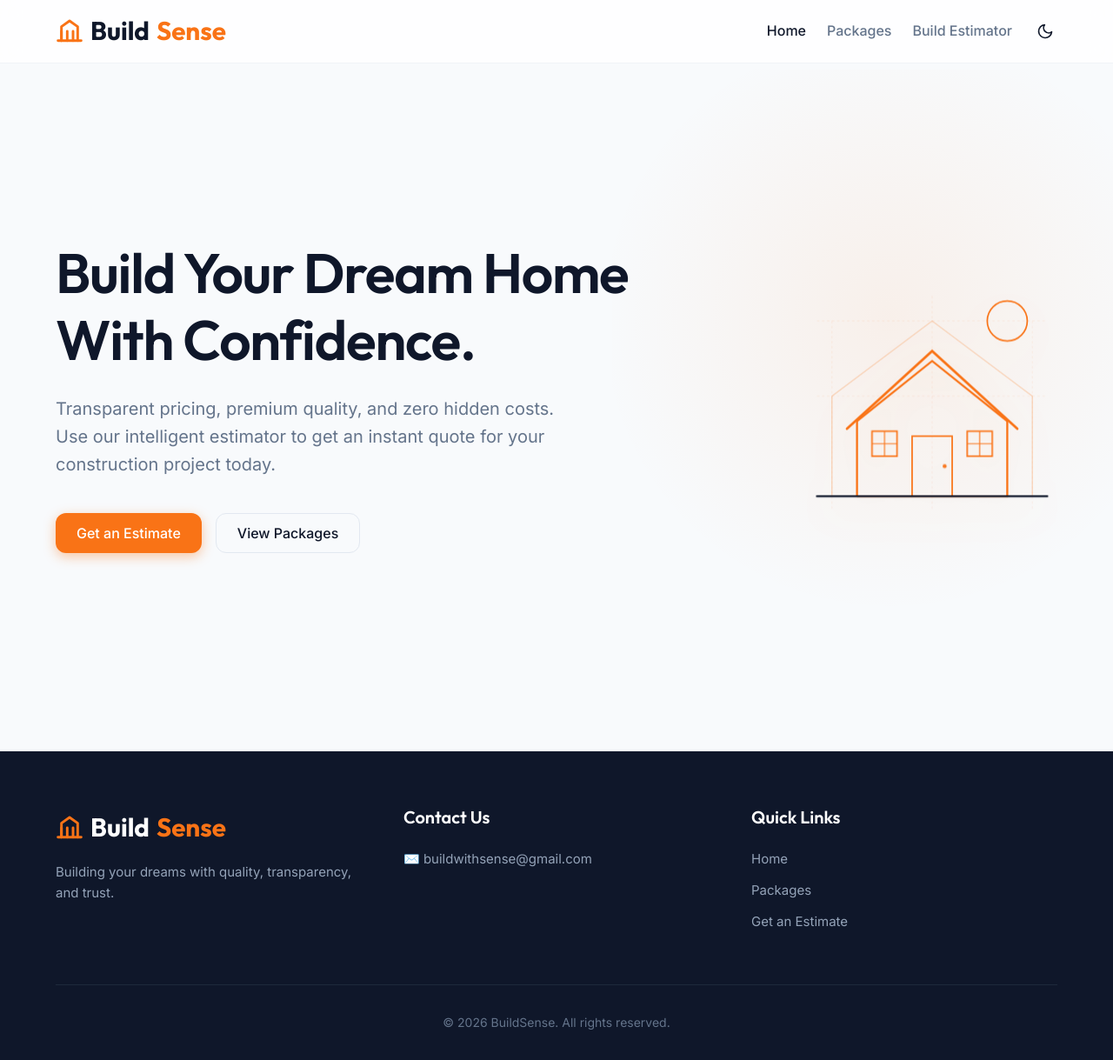
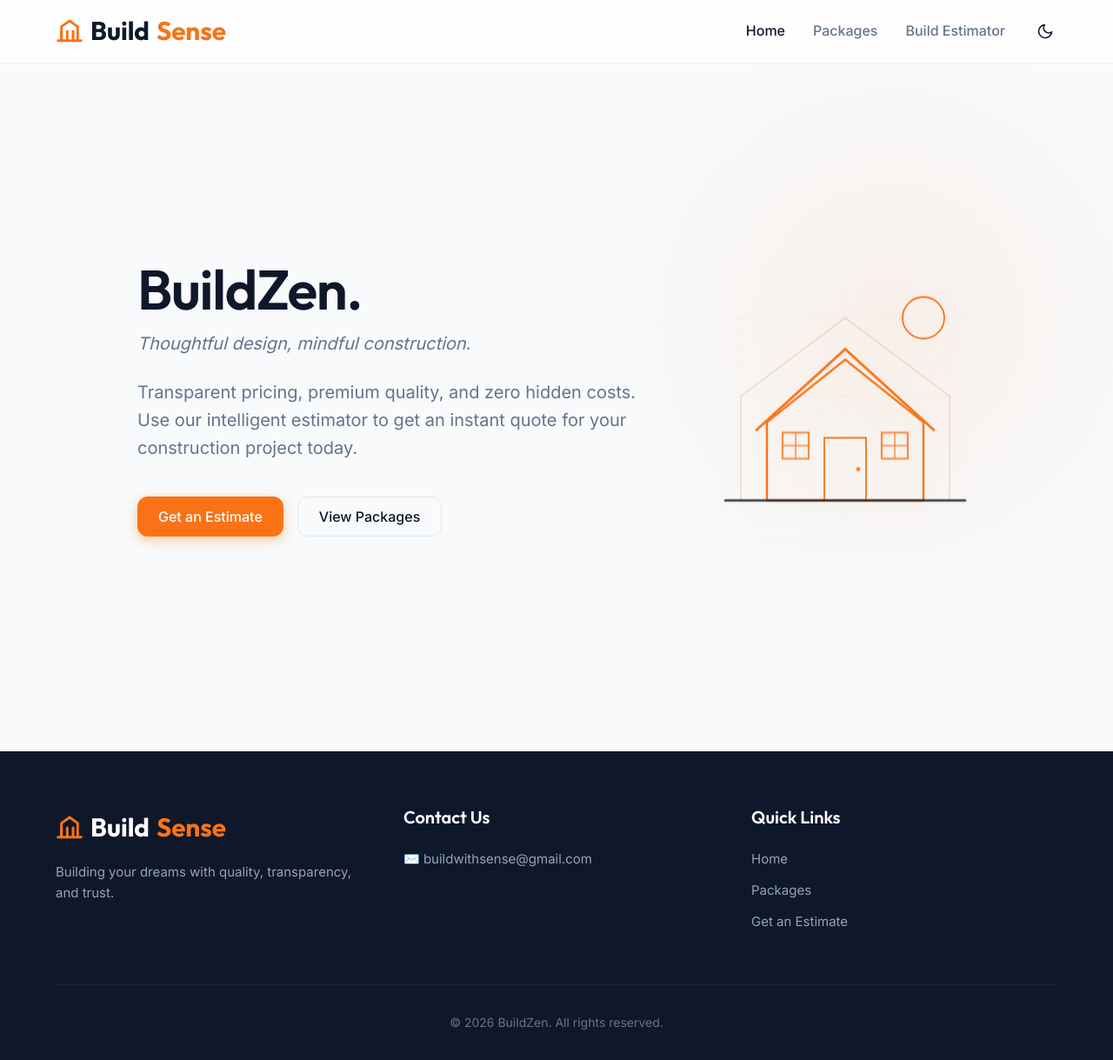
Before and after one commit to zephyr-0001/BuildSense, a React (Vite) app: page / in a window 1280 px wide. Shown: the whole page at 87% size. Built offline with nearby package versions, Linux system fonts and the light colour scheme.

Commit message:
Rebrand: Update all references from BuildSense to BuildZen, including config, UI, and packages

```diff
--- a/index.html
+++ b/index.html
@@ -3,8 +3,8 @@
 <head>
     <meta charset="UTF-8">
     <meta name="viewport" content="width=device-width, initial-scale=1.0">
-    <title>BuildSense - Construction Rates & Estimation</title>
-    <meta name="description" content="Calculate your construction cost instantly with BuildSense. Premium construction packages for your dream home.">
+    <title>BuildZen - Construction Rates & Estimation</title>
+    <meta name="description" content="Calculate your construction cost instantly with BuildZen. Premium construction packages for your dream home.">
     <link rel="preconnect" href="https://fonts.googleapis.com">
     <link rel="preconnect" href="https://fonts.gstatic.com" crossorigin>
     <link href="https://fonts.googleapis.com/css2?family=Inter:wght@400;500;600&family=Outfit:wght@500;600;700&display=swap" rel="stylesheet">
--- a/package.json
+++ b/package.json
@@ -1,5 +1,5 @@
 {
-  "name": "temp-app",
+  "name": "buildzen",
   "private": true,
   "version": "0.0.0",
   "type": "module",
--- a/src/App.jsx
+++ b/src/App.jsx
@@ -2,7 +2,7 @@ import { useState, useEffect } from 'react';
 import Hero from './components/Hero';
 import Packages from './components/Packages';
 import Estimator from './components/Estimator';
-import { BuildSenseConfig } from './data/config';
+import { BuildZenConfig } from './data/config';
 
 function App() {
   const [currentPage, setCurrentPage] = useState('home');
@@ -36,7 +36,7 @@ function App() {
             <svg width="32" height="32" viewBox="0 0 24 24" fill="none" stroke="currentColor" strokeWidth="2.2" strokeLinecap="round" strokeLinejoin="round" style={{ color: 'var(--color-accent)' }}><path d="M2 20h20"/><path d="M5 20v-8"/><path d="M10 20v-8"/><path d="M15 20v-8"/><path d="M19 20V8l-7-5-7 5v12"/></svg>
             Build<span style={{ color: 'var(--color-accent)' }}>Sense</span>
           </div>
-          <div className="nav-links" style={{ display: 'flex', alignItems: 'center', gap: '1.5rem' }}>
+          <div className="nav-links">
             <a onClick={() => navigateTo('home')} className={currentPage === 'home' ? 'active' : ''} style={{ cursor: 'pointer' }}>Home</a>
             <a onClick={() => navigateTo('packages')} className={currentPage === 'packages' ? 'active' : ''} style={{ cursor: 'pointer' }}>Packages</a>
             <a onClick={() => navigateTo('estimator')} className={currentPage === 'estimator' ? 'active' : ''} style={{ cursor: 'pointer' }}>Build Estimator</a>
@@ -60,8 +60,8 @@ function App() {
 
       <main>
         {currentPage === 'home' && <Hero navigateTo={navigateTo} />}
-        {currentPage === 'packages' && <Packages navigateTo={navigateTo} config={BuildSenseConfig} />}
-        {currentPage === 'estimator' && <Estimator config={BuildSenseConfig} />}
+        {currentPage === 'packages' && <Packages navigateTo={navigateTo} config={BuildZenConfig} />}
+        {currentPage === 'estimator' && <Estimator config={BuildZenConfig} />}
       </main>
 
       <footer className="footer">
@@ -86,7 +86,7 @@ function App() {
             </div>
           </div>
           <div className="footer-bottom">
-            &copy; 2026 BuildSense. All rights reserved.
+            &copy; 2026 BuildZen. All rights reserved.
           </div>
         </div>
       </footer>
--- a/src/components/FormattedPackageName.jsx
+++ b/src/components/FormattedPackageName.jsx
@@ -4,7 +4,7 @@ export default function FormattedPackageName({ name, index = 0, style = {} }) {
   if (parts.length < 2) return <span style={style}>{name}</span>;
 
   // Consistent Black + Orange styling across all package names:
-  // "Sense" (Black / Text Main) + "Essential / Prime / Elite / Signature" (Orange / Accent)
+  // "Zen" (Black / Text Main) + "Essential / Prime / Elite / Signature" (Orange / Accent)
   const color1 = 'var(--color-text-main)';
   const color2 = 'var(--color-accent)';
 
--- a/src/components/Hero.jsx
+++ b/src/components/Hero.jsx
@@ -4,7 +4,8 @@ export default function Hero({ navigateTo }) {
       <div className="hero">
         <div className="container hero-container">
           <div className="hero-content">
-            <h1>Build Your Dream Home With Confidence.</h1>
+            <h1 style={{ fontSize: '4rem', marginBottom: '0.5rem' }}>BuildZen.</h1>
+            <p style={{ fontSize: '1.25rem', fontStyle: 'italic', marginBottom: '1.5rem', color: 'var(--color-text-muted)' }}>Thoughtful design, mindful construction.</p>
             <p>Transparent pricing, premium quality, and zero hidden costs. Use our intelligent estimator to get an instant quote for your construction project today.</p>
             <div className="hero-actions">
               <button className="btn btn-primary" onClick={() => navigateTo('estimator')}>Get an Estimate</button>
--- a/src/data/config.js
+++ b/src/data/config.js
@@ -1,8 +1,8 @@
-export const BuildSenseConfig = {
+export const BuildZenConfig = {
     packages: [
         {
             id: "sense_essential",
-            name: "Sense Essential",
+            name: "Zen Essential",
             description: "A perfect blend of affordability and structural integrity, delivering branded components and core interior fittings.",
             displayStartingRate: 2500,
             internalRatePerSqft: 2500,
@@ -142,7 +142,7 @@ export const BuildSenseConfig = {
         },
         {
             id: "sense_prime",
-            name: "Sense Prime",
+            name: "Zen Prime",
             description: "A sophisticated construction plan featuring high-end finishes, detailed 3D modeling, and premium-grade building materials.",
             displayStartingRate: 2750,
             internalRatePerSqft: 2750,
@@ -298,7 +298,7 @@ export const BuildSenseConfig = {
         },
         {
             id: "sense_elite",
-            name: "Sense Elite",
+            name: "Zen Elite",
             description: "Elevated luxury living with 11-foot ceilings, top-tier Fenesta windows, and smart-home ready infrastructure.",
             displayStartingRate: 3000,
             internalRatePerSqft: 3000,
@@ -450,7 +450,7 @@ export const BuildSenseConfig = {
         },
         {
             id: "sense_signature",
-            name: "Sense Signature",
+            name: "Zen Signature",
             description: "The absolute pinnacle of luxury construction, offering expansive spaces, designer elevations, and opulent interior integrations.",
             displayStartingRate: 3500,
             internalRatePerSqft: 3500,
--- a/vite.config.js
+++ b/vite.config.js
@@ -4,5 +4,5 @@ import react from '@vitejs/plugin-react'
 // https://vite.dev/config/
 export default defineConfig({
   plugins: [react()],
-  base: '/BuildSense/',
+  base: '/BuildZen/',
 })
```
